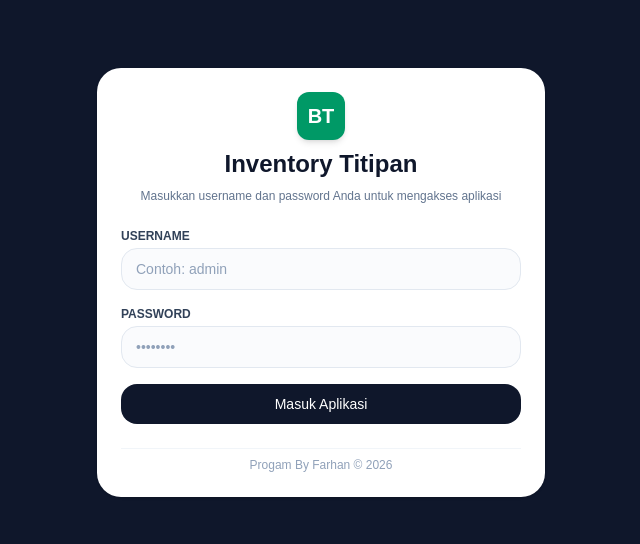
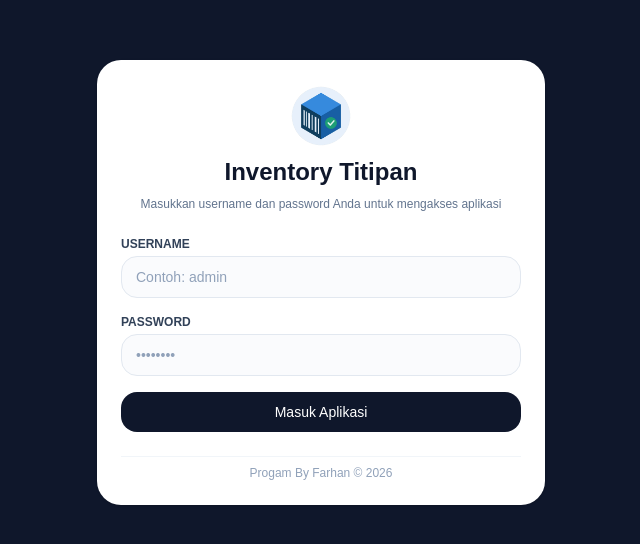
Before and after one commit to farhanklaten10yohoo-creator/InventoryBahanTitipan, a Next.js app: page /login in a window 1280 px wide. Shown: the part 118-662 px from the top of the page, without its empty margins (319-959 px from the left). Built offline with nearby package versions, Linux system fonts and the light colour scheme; no server answers.

Commit message:
Panggil logo ke menu login

```diff
--- a/src/app/login/page.tsx
+++ b/src/app/login/page.tsx
@@ -48,9 +48,9 @@ export default function LoginPage() {
     <div className="min-h-screen bg-slate-900 flex items-center justify-center p-4">
       <Card className="w-full max-w-md p-8 bg-white shadow-2xl rounded-2xl border-0 space-y-6">
         <div className="text-center space-y-2">
-          <div className="w-12 h-12 bg-emerald-600 rounded-xl flex items-center justify-center font-bold text-white text-xl mx-auto shadow-md">
-            BT
-          </div>
+        <div className="w-16 h-16 mx-auto flex items-center justify-center">
+  <img src="/Logo.png" alt="Logo" className="w-full h-full object-contain" />
+</div>
           <h1 className="text-2xl font-bold text-slate-900">Inventory Titipan</h1>
           <p className="text-xs text-slate-500">
             Masukkan username dan password Anda untuk mengakses aplikasi
```
